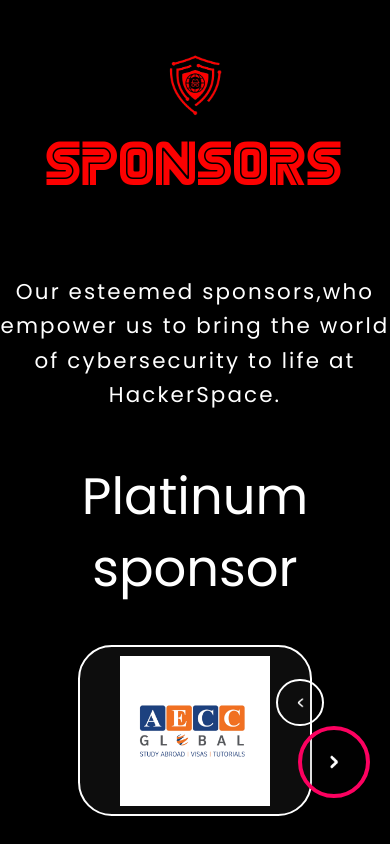
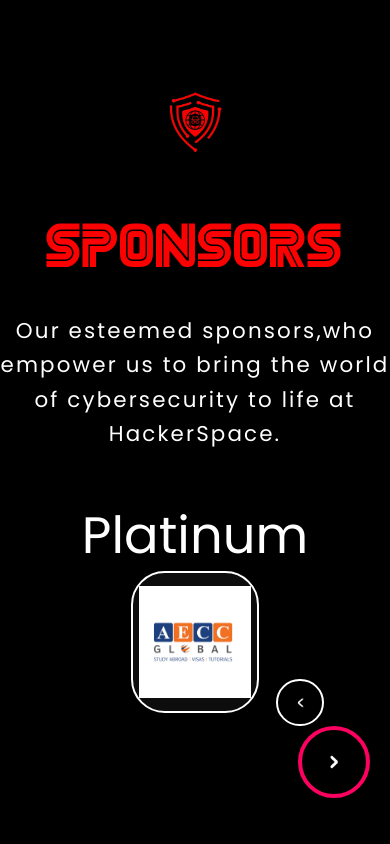
Before and after one commit to AdityaSai2004/hackerspace, a React (Vite) app: page /sponsors in a window 390 px wide. Built offline with nearby package versions, Linux system fonts and the light colour scheme.

Commit message:
final, fixed border of sponsor and title

```diff
--- a/src/components/sponsors/sponsors.css
+++ b/src/components/sponsors/sponsors.css
@@ -40,7 +40,7 @@
   color: #fc0101;
 
   margin-bottom: 2rem;
-  margin-top: 67vh;
+  margin-top: 75vh;
 }
 
 .sponsors p {
@@ -86,38 +86,38 @@
 
 .plat-spon {
   align-items: center;
-  padding: 2%;
+  padding: 3.1%;
 }
 
-@media (max-width: 1920px) {
-  .title{
+/* @media (max-width: 1920px) {
+  /* .title{
     /* if changing this value, it causes trouble in faq section */
-    margin-top: 0vh;
-  }
+    /* margin-top: 0vh;
+  } */
 
-  .cards {
+  /* .cards {
     flex-direction: column;
     align-items: center;
-  }
+  } */
 
-  .box {
+  /* .box {
     margin-bottom: 2rem;
     width: 50vw;
-  }
+  } */
 
-  .sponsors p {
+  /* .sponsors p {
     width: auto;
     height: 100vh;
     /* margin-top: 0.5em; */
-    padding-top: 2em;
-    justify-content: center;
-  }
-  .plat-spon {
+    /* padding-top: 2em;
+    justify-content: center; */
+  /* } */ */
+  /* .plat-spon {
     display: flex;
     align-items: center;
     padding: 2%;
-  }
-}
+  } */ */
+/* } */ */
 
 
 @media (max-width: 1440px) {
@@ -154,8 +154,8 @@
   }
 
   .box {
-    width: 80vw;
-    height: 30vh;
+    width: 33vw;
+    height: 28vh;
   }
 
   .center {
--- a/src/components/sponsors/sponsors.jsx
+++ b/src/components/sponsors/sponsors.jsx
@@ -14,7 +14,7 @@ const Sponsors = () => {
         </p>
 
         <h1 className="plat-spon">Platinum</h1>
-        <h1 className="plat-spon"> sponsor</h1>
+        {/* <h1 className="plat-spon"> sponsor</h1> */}
         <div className="cards">
           <div className="box">
             <img src={AECC} alt="AECC" className="images" />
```
